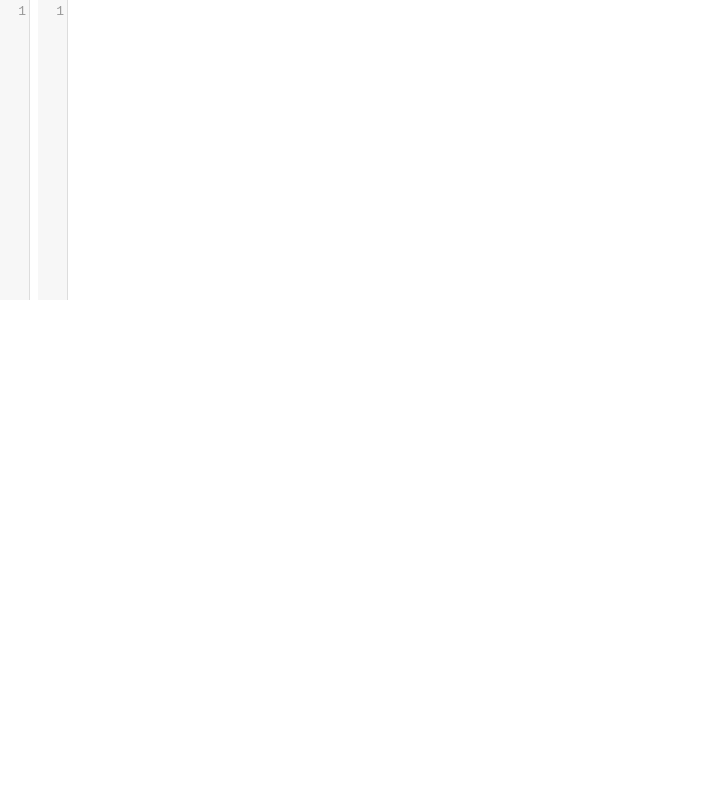
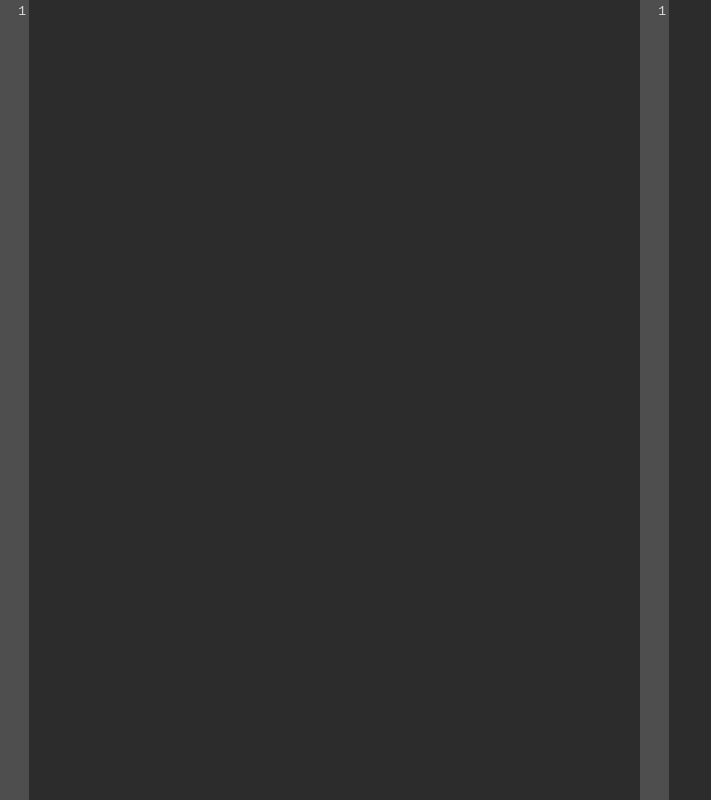
Before and after one commit to format-0x/repl, a React (Create React App) app: page / in a window 1280 px wide. Shown: the whole page, without its empty margins (0-711 px from the left). Built offline with nearby package versions, Linux system fonts and the light colour scheme.

Commit message:
add repl

```diff
--- a/src/App.css
+++ b/src/App.css
@@ -1,5 +1,5 @@
 .App {
-  text-align: center;
+  height: 100vh;
 }
 
 .App-logo {
@@ -36,3 +36,7 @@
     transform: rotate(360deg);
   }
 }
+
+.App .CodeMirror {
+  height: 100%;
+}
--- a/src/App.tsx
+++ b/src/App.tsx
@@ -1,6 +1,9 @@
 import React from 'react';
 import './App.css';
 import '../node_modules/codemirror/lib/codemirror.css';
+import '../node_modules/codemirror/theme/mbo.css';
+import '../node_modules/codemirror/mode/javascript/javascript.js';
+import '../node_modules/codemirror/mode/vb/vb.js';
 import Repl from './Repl';
 
 function App() {
--- a/src/CodeMirror.tsx
+++ b/src/CodeMirror.tsx
@@ -3,8 +3,8 @@ import React, { useRef, useEffect, ReactElement } from 'react';
 
 export const DEFAULT_CODE_MIRROR_OPTIONS: EditorConfiguration = {
   lineNumbers: true,
-  mode: 'text/jsx',
   tabSize: 2,
+  theme: 'mbo',
 };
 
 export type CodeMirrorOption = keyof EditorConfiguration;
--- a/src/CodeMirrorPanel.tsx
+++ b/src/CodeMirrorPanel.tsx
@@ -9,6 +9,7 @@ export const Panel = styled.div`
   flex-direction: column;
   height: 100%;
   justify-content: stretch;
+  width: 100%;
 `;
 
 export const CodeMirrorContainer = styled.div`
--- a/src/Repl.tsx
+++ b/src/Repl.tsx
@@ -23,12 +23,12 @@ const Repl = (): ReactElement => {
     <Container>
       <Panels>
         <CodeMirrorPanel
-          options={{}}
+          options={{ mode: 'text/x-vb' }}
           value={code}
           onChange={setCode}
         />
         <CodeMirrorPanel
-          options={{}}
+          options={{ mode: 'javascript' }}
           value={compiled}
         />
       </Panels>
```
